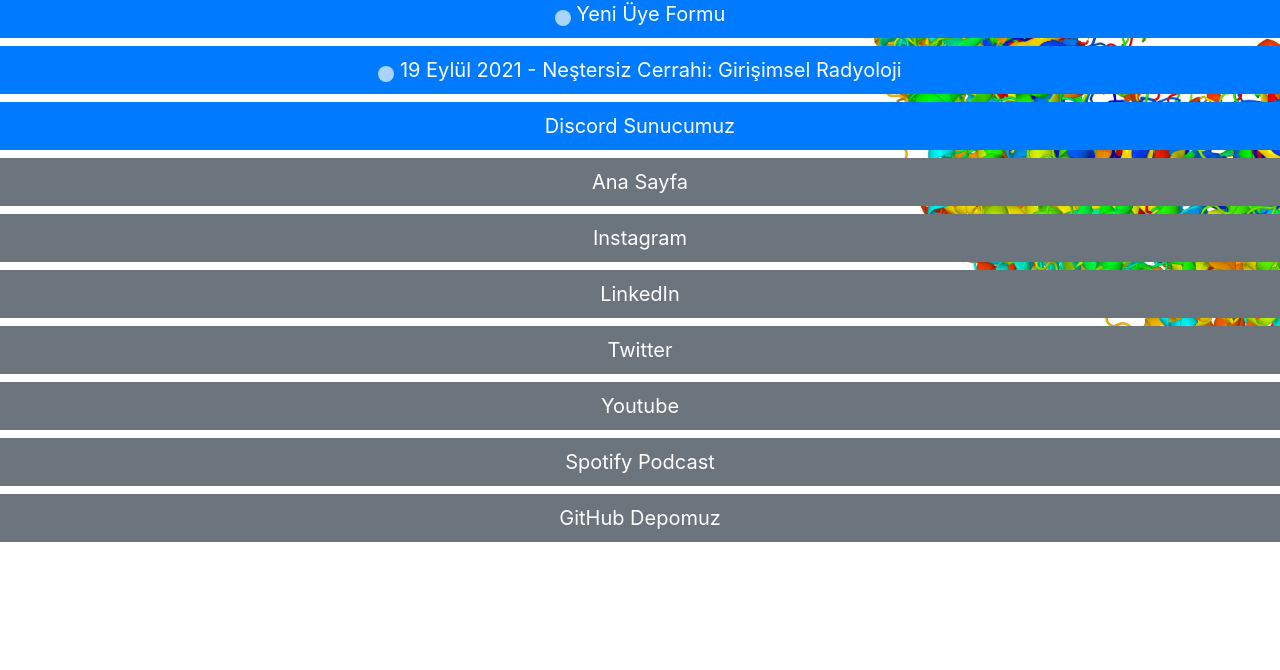
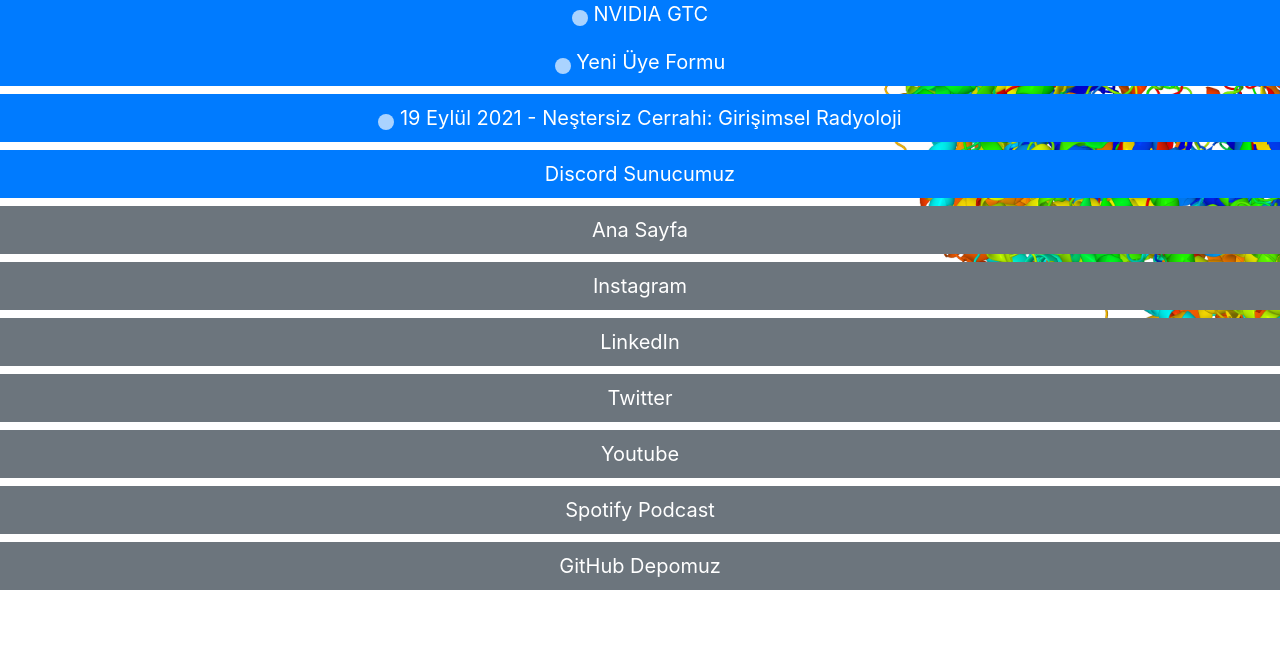
Before and after one commit to shbitt/shbitt.github.io, a plain HTML site: page linkler/index.html in a window 1280 px wide. Shown: the part 130-800 px from the top of the page. Drawn offline with nearby package versions, Linux system fonts and the light colour scheme; files that its build step writes are made by us from their sources.

Commit message:
NVIDIA GTC eklendi

```diff
--- a/linkler/index.html
+++ b/linkler/index.html
@@ -19,7 +19,11 @@
 
     </div>
 
-
+    <div class="row">
+      <a href="https://www.nvidia.com/gtc/" type="button" class="btn btn-primary btn-lg btn-block">
+        <span class="spinner-grow spinner-grow-sm"></span>
+        NVIDIA GTC
+      </a>
     <div class="row">
       <a href="https://forms.gle/14TfFPRNVewz6D9R9" type="button" class="btn btn-primary btn-lg btn-block">
         <span class="spinner-grow spinner-grow-sm"></span>
```
